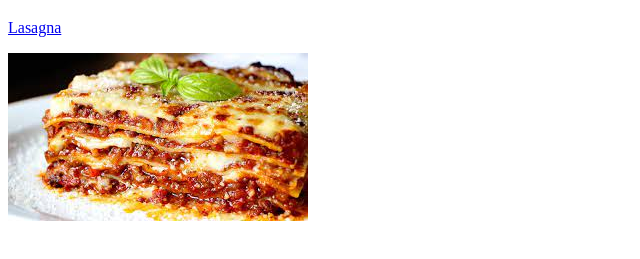
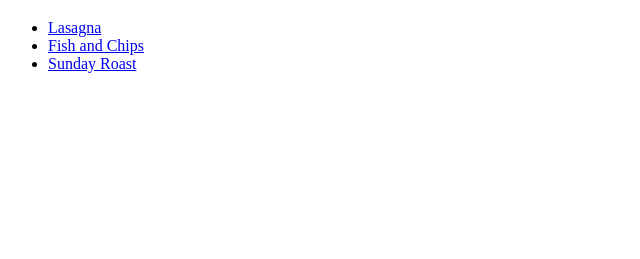
Before and after one commit to SaezMD/odin-recipes, a plain HTML site: page index.html in a window 1280 px wide. Shown: the part 61-320 px from the top of the page, without its empty margins (0-640 px from the left). Drawn offline with Linux system fonts and the light colour scheme.

Commit message:
Added the new index page

```diff
--- a/index.html
+++ b/index.html
@@ -8,8 +8,13 @@
 </head>
 <body>
     <h1>Odin Recipes</h1>
-    <p><a href="./recipes/lasagna.html">Lasagna</a></p>
-    <img src="./recipes/lasagna.jpeg"alt="lasagna">
+    <ul>
+        <li><a href="./recipes/lasagna.html">Lasagna</a></li>
+        <li><a href="./recipes/fishandchips.html">Fish and Chips</a> </li>
+        <li><a href="./recipes/sundayroast.html">Sunday Roast</a></li>
+    </ul>
+
+
 
 
 </body>
```
